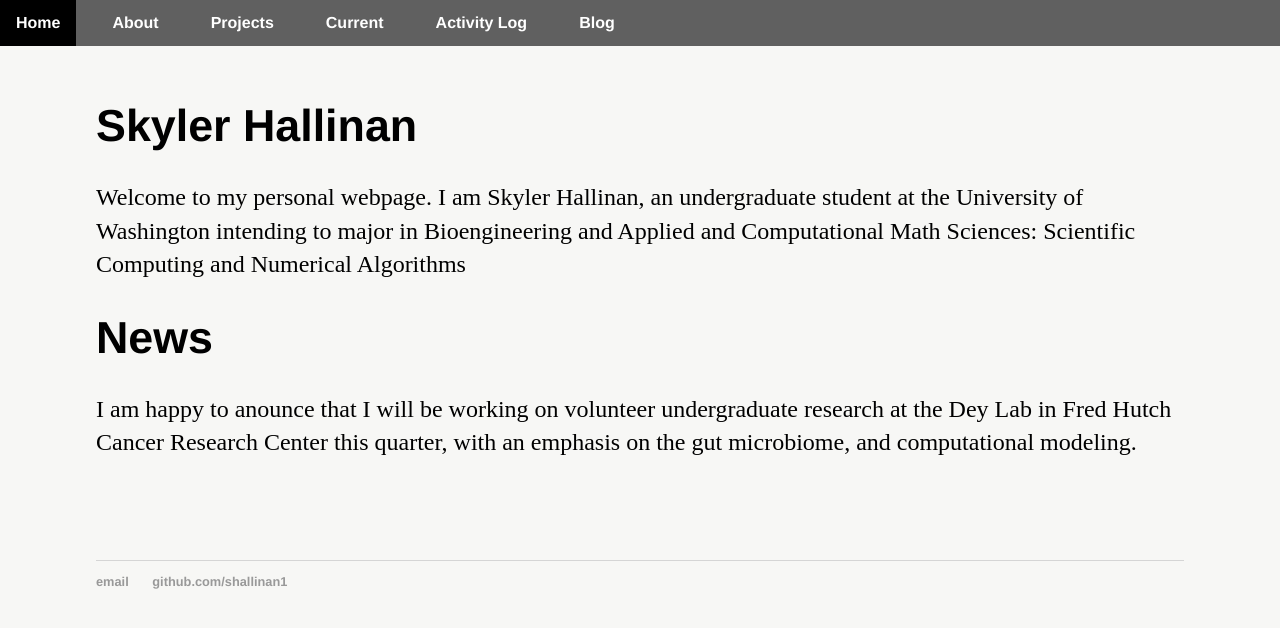
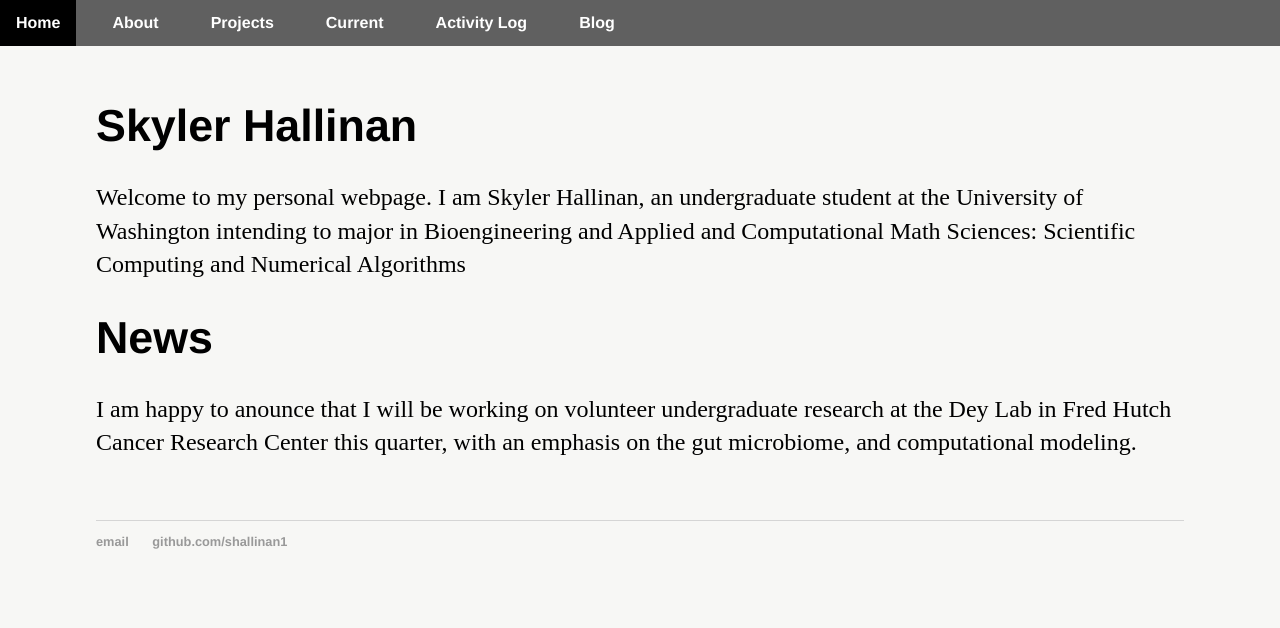
Before and after one commit to shallinan1/shallinan1.github.io, a Jekyll site: the page built from index.md, in a window 1280 px wide. Shown: the top 628 px of the page. Built offline with Jekyll 4.4.1, drawn with Linux system fonts in a browser that asks for light colours; our own code applies the rules of GitHub Pages for plain Markdown files.

Commit message:
bottom margin

```diff
--- a/css/main.css
+++ b/css/main.css
@@ -78,7 +78,7 @@ ul.posts li {
 }
 
 .container {
-	margin: 100px auto;
+	margin: 100px auto 60px;
 	width: 85%;
 }
 
```
